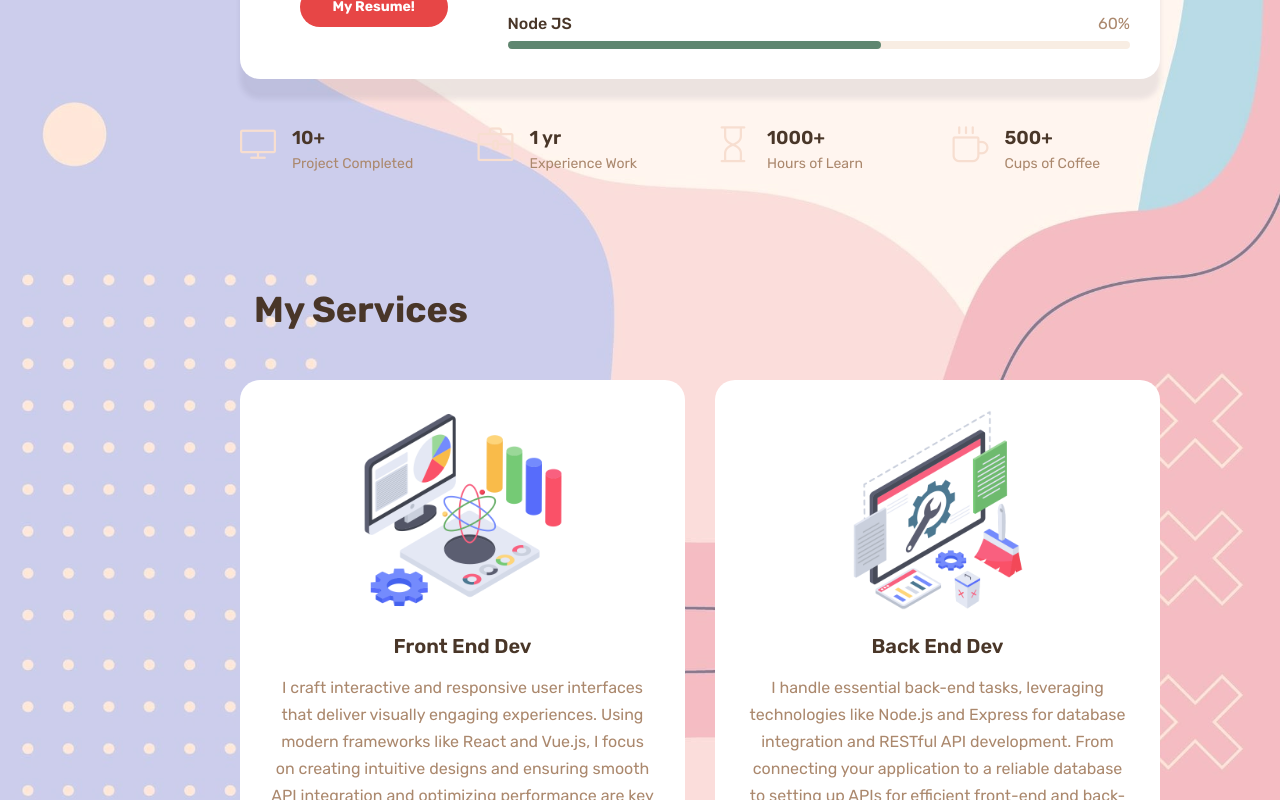
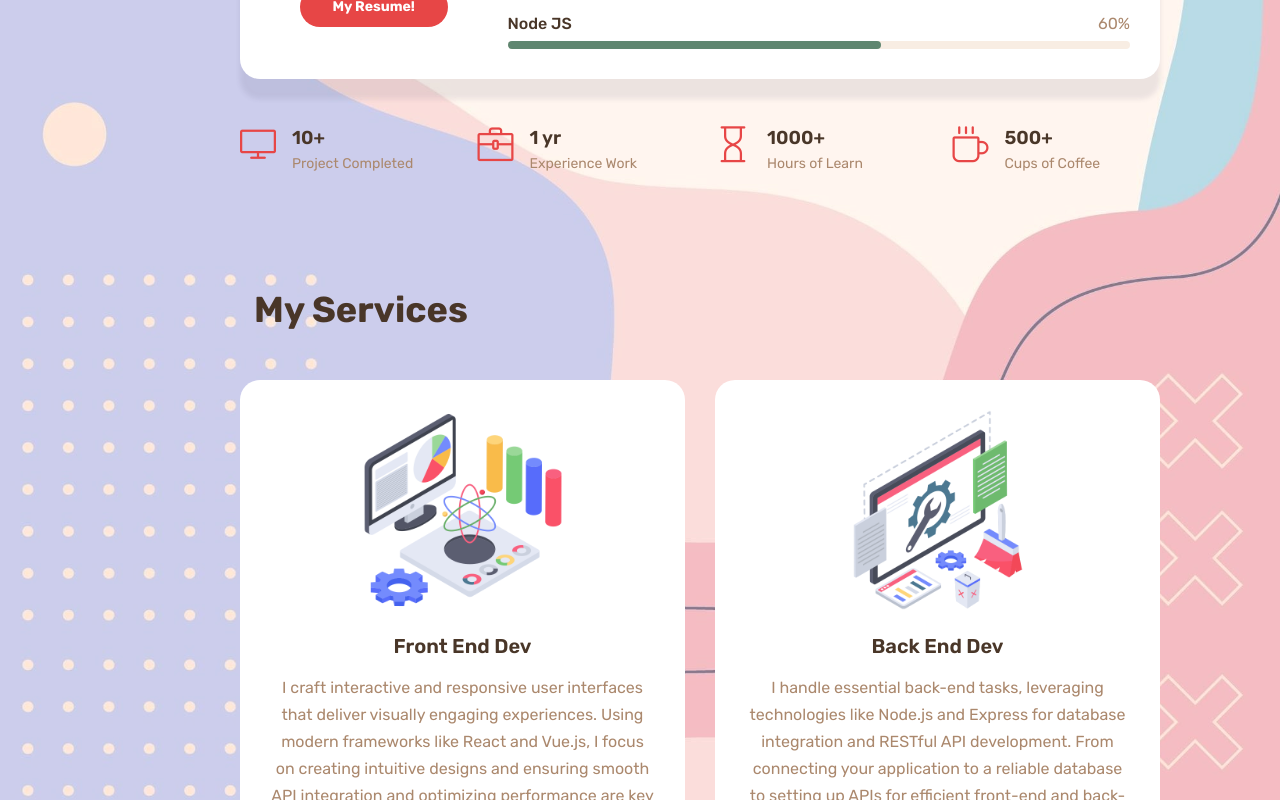
Before and after one commit to YohNikoAdriano/personal-portfolio, a React (Create React App) app: page / in a window 1280 px wide. Shown: the part 1280-2080 px from the top of the page. Built offline with nearby package versions, Linux system fonts and the light colour scheme.

Commit message:
add style

```diff
--- a/src/components/about/about.css
+++ b/src/components/about/about.css
@@ -112,7 +112,7 @@
 
 .about-icon {
     font-size: var(--h1-font-size);
-    color: #F7DED0;
+    color: var(--first-color);
 }
 
 /* .box-title {
--- a/src/components/contact/contact.css
+++ b/src/components/contact/contact.css
@@ -1,5 +1,5 @@
-.contact-section {
-    padding-bottom: 6.5rem;
+.contact {
+    margin-bottom: 6.5rem;
 }
 
 .contact-container {
```
